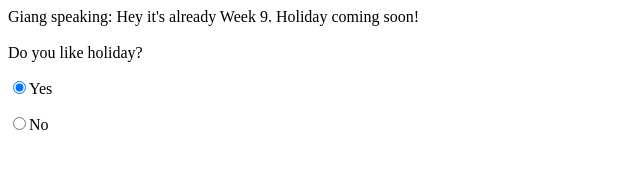
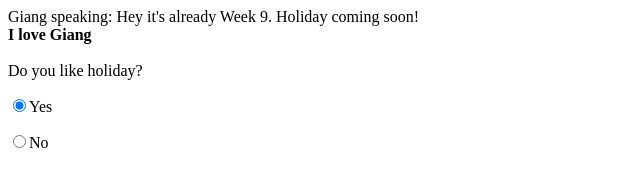
Before and after one commit to giangntgg/BT3103-Week-9, a website: page index.html in a window 1280 px wide. Shown: the whole page, without its empty margins (0-640 px from the left). Drawn offline with Linux system fonts and the light colour scheme.

Commit message:
Please accept my humble offerings

```diff
--- a/index.html
+++ b/index.html
@@ -2,7 +2,9 @@
   <body>
     <div id="app">
       Giang speaking: Hey it's already Week 9. Holiday coming soon!
-      </br>
+    <br>
+		 <b> I love Giang </b>
+			</br>
       </br>
 		<label for="yes_no_radio">Do you like holiday?</label>
 		<p>
```
